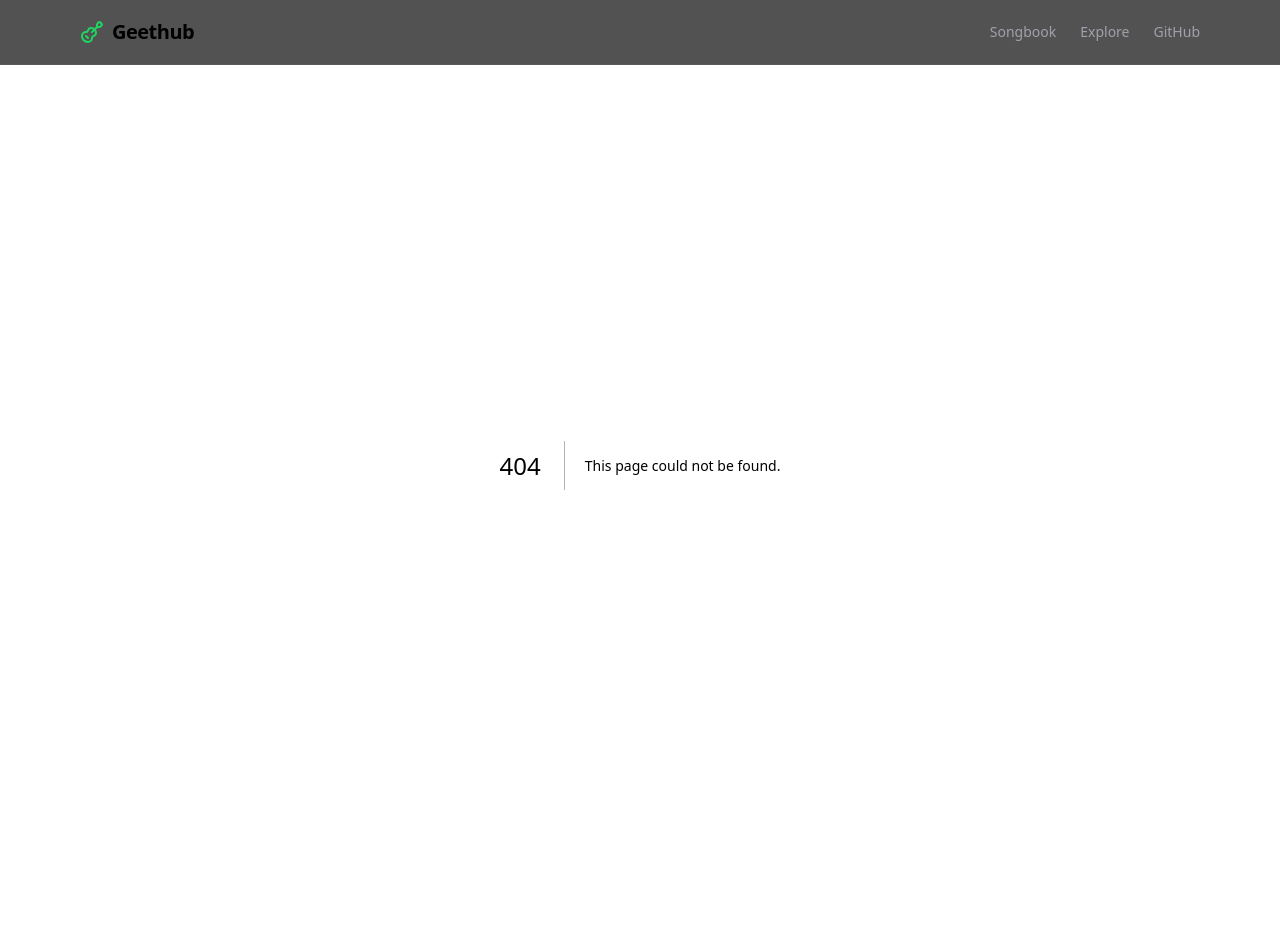
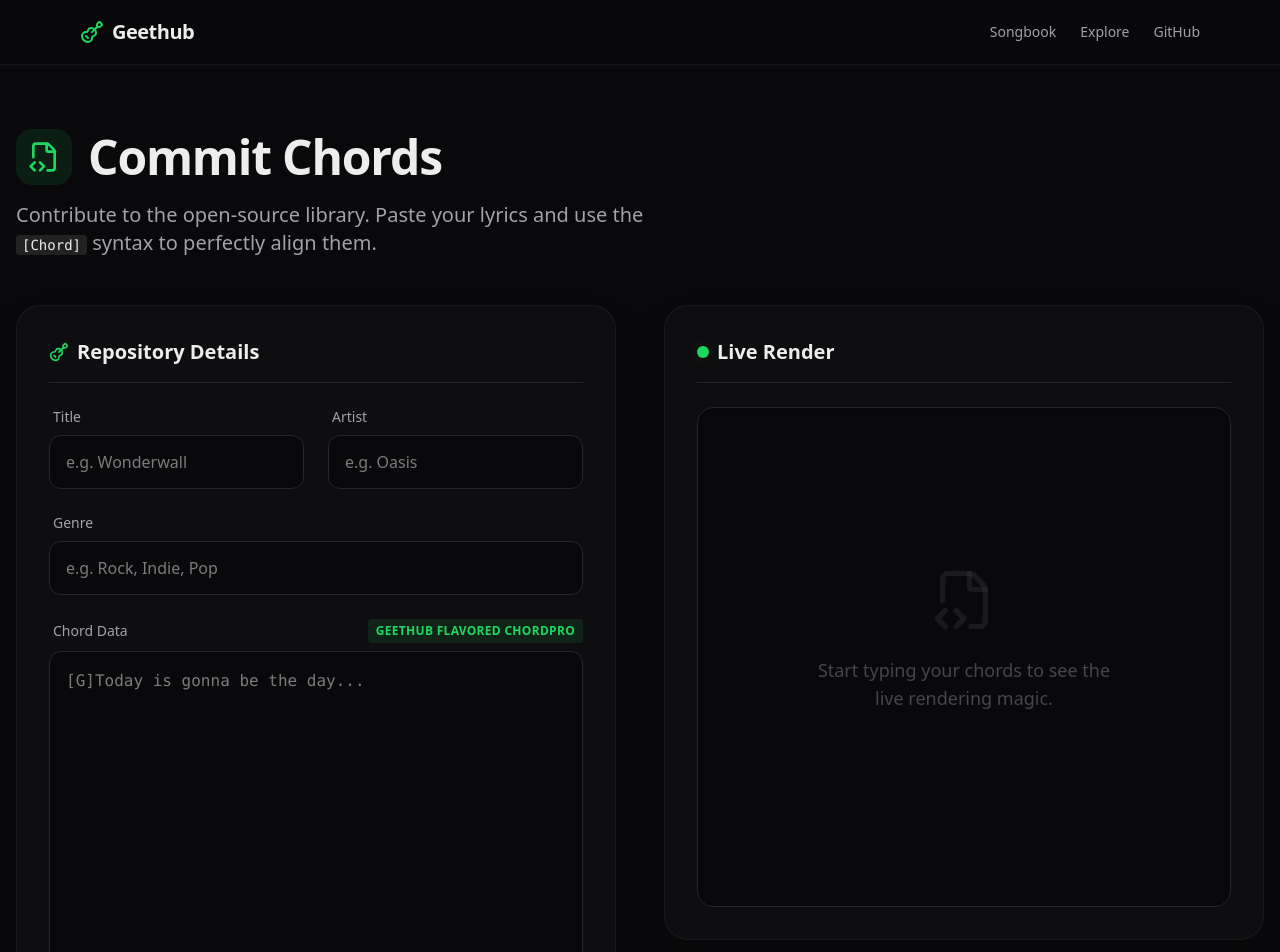
Before and after one commit to harshitnub077/GeetHub, a Next.js app: page /commit in a window 1280 px wide. Before the commit this address had no page. Shown: the top 952 px of the page. Before the commit the page ends 865 px from the top, so only its background shows below. Built offline with nearby package versions, Linux system fonts and the light colour scheme.

Commit message:
feat: design community chords commit preview workflow page

```diff
--- /dev/null
+++ b/src/app/commit/page.tsx
@@ -0,0 +1,158 @@
+"use client";
+
+import { useState } from "react";
+import { Guitar, Send, FileCode2, CheckCircle2, Mic2 } from "lucide-react";
+import Link from "next/link";
+import { ChordRenderer } from "@/components/ChordRenderer";
+
+export default function CommitPage() {
+  const [title, setTitle] = useState("");
+  const [artist, setArtist] = useState("");
+  const [genre, setGenre] = useState("");
+  const [content, setContent] = useState("");
+  const [submitted, setSubmitted] = useState(false);
+
+  const handleSubmit = (e: React.FormEvent) => {
+    e.preventDefault();
+    // Simulate submission to MVP
+    setTimeout(() => setSubmitted(true), 500);
+  };
+
+  if (submitted) {
+    return (
+      <div className="min-h-screen pt-32 pb-20 flex flex-col items-center justify-center container mx-auto px-4 text-center">
+        <div className="bg-primary/10 text-primary p-6 rounded-full mb-8 animate-bounce">
+          <CheckCircle2 className="h-16 w-16" />
+        </div>
+        <h1 className="text-5xl font-bold mb-6 tracking-tight">Pull Request Created</h1>
+        <p className="text-muted-foreground max-w-xl mb-12 text-xl leading-relaxed">
+          Thanks for contributing to Geethub! Your chords for <span className="text-foreground font-semibold">&quot;{title}&quot;</span> by <span className="text-foreground font-semibold">{artist}</span> have been successfully submitted for review.
+        </p>
+        <div className="flex gap-4">
+          <button onClick={() => { setSubmitted(false); setTitle(''); setArtist(''); setGenre(''); setContent(''); }} className="px-6 py-4 rounded-xl bg-card border border-white/10 hover:bg-white/5 transition-colors font-medium text-lg">
+            Commit Another
+          </button>
+          <Link href="/" className="px-6 py-4 rounded-xl bg-primary text-primary-foreground hover:bg-primary/90 transition-colors font-semibold flex items-center justify-center gap-2 text-lg shadow-lg shadow-primary/20">
+            <Guitar className="h-5 w-5" />
+            Back to Explore
+          </Link>
+        </div>
+      </div>
+    );
+  }
+
+  return (
+    <div className="min-h-screen pb-32">
+      <div className="container mx-auto px-4 pt-16 lg:max-w-7xl">
+        <div className="mb-12">
+          <h1 className="text-4xl md:text-5xl font-extrabold tracking-tight mb-4 flex items-center gap-4">
+            <div className="p-3 bg-primary/10 rounded-2xl">
+              <FileCode2 className="h-8 w-8 text-primary" />
+            </div>
+            Commit Chords
+          </h1>
+          <p className="text-xl text-muted-foreground max-w-2xl">
+            Contribute to the open-source library. Paste your lyrics and use the <code className="bg-white/10 px-1.5 py-0.5 rounded text-sm text-foreground">[Chord]</code> syntax to perfectly align them.
+          </p>
+        </div>
+
+        <div className="grid lg:grid-cols-2 gap-8 lg:gap-12">
+          {/* Form Section */}
+          <div className="bg-card/40 border border-white/5 rounded-3xl p-6 md:p-8 shadow-2xl">
+            <h2 className="text-xl font-semibold mb-6 border-b border-white/10 pb-4 flex items-center gap-2">
+              <Guitar className="h-5 w-5 text-primary" />
+              Repository Details
+            </h2>
+            <form onSubmit={handleSubmit} className="flex flex-col gap-6">
+              <div className="grid grid-cols-1 md:grid-cols-2 gap-6">
+                <div className="flex flex-col gap-2">
+                  <label className="text-sm font-medium text-muted-foreground ml-1">Title</label>
+                  <input
+                    required
+                    type="text"
+                    value={title}
+                    onChange={(e) => setTitle(e.target.value)}
+                    placeholder="e.g. Wonderwall"
+                    className="bg-background border border-border rounded-xl px-4 py-3.5 focus:border-primary/50 focus:ring-1 focus:ring-primary/50 transition-all outline-none"
+                  />
+                </div>
+                <div className="flex flex-col gap-2">
+                  <label className="text-sm font-medium text-muted-foreground ml-1">Artist</label>
+                  <input
+                    required
+                    type="text"
+                    value={artist}
+                    onChange={(e) => setArtist(e.target.value)}
+                    placeholder="e.g. Oasis"
+                    className="bg-background border border-border rounded-xl px-4 py-3.5 focus:border-primary/50 focus:ring-1 focus:ring-primary/50 transition-all outline-none"
+                  />
+                </div>
+              </div>
+
+              <div className="flex flex-col gap-2">
+                <label className="text-sm font-medium text-muted-foreground ml-1">Genre</label>
+                <input
+                  required
+                  type="text"
+                  value={genre}
+                  onChange={(e) => setGenre(e.target.value)}
+                  placeholder="e.g. Rock, Indie, Pop"
+                  className="bg-background border border-border rounded-xl px-4 py-3.5 focus:border-primary/50 focus:ring-1 focus:ring-primary/50 transition-all outline-none"
+                />
+              </div>
+
+              <div className="flex flex-col gap-2">
+                <div className="flex items-center justify-between ml-1 leading-none">
+                  <label className="text-sm font-medium text-muted-foreground">Chord Data</label>
+                  <span className="text-xs font-bold tracking-wide text-primary bg-primary/10 px-2 py-1 rounded">GEETHUB FLAVORED CHORDPRO</span>
+                </div>
+                <textarea
+                  required
+                  value={content}
+                  onChange={(e) => setContent(e.target.value)}
+                  placeholder="[G]Today is gonna be the day..."
+                  className="bg-background leading-relaxed border border-border rounded-xl px-4 py-4 h-96 font-mono text-base focus:border-primary/50 focus:ring-1 focus:ring-primary/50 transition-all outline-none resize-y"
+                />
+              </div>
+
+              <button type="submit" className="mt-2 px-6 py-4 rounded-xl bg-primary text-primary-foreground hover:bg-primary/90 transition-all font-bold flex items-center justify-center gap-2 text-lg shadow-xl shadow-primary/20 hover:shadow-primary/40 hover:-translate-y-0.5 active:translate-y-0">
+                <Send className="h-5 w-5" />
+                Submit Pull Request
+              </button>
+            </form>
+          </div>
+
+          {/* Live Preview Section */}
+          <div className="bg-card/40 border border-white/5 rounded-3xl p-6 md:p-8 shadow-2xl flex flex-col items-start xl:sticky xl:top-24 h-fit">
+            <h2 className="text-xl font-semibold mb-6 border-b border-white/10 pb-4 w-full flex items-center gap-2">
+              <span className="relative flex h-3 w-3">
+                <span className="animate-ping absolute inline-flex h-full w-full rounded-full bg-primary opacity-75"></span>
+                <span className="relative inline-flex rounded-full h-3 w-3 bg-primary"></span>
+              </span>
+              Live Render
+            </h2>
+            <div className="w-full bg-background rounded-2xl border border-border p-6 md:p-8 overflow-y-auto min-h-[500px] max-h-[800px] custom-scrollbar shadow-inner">
+              {content.trim() || title || artist ? (
+                <div className="opacity-100 transition-opacity duration-300">
+                  <h3 className="text-3xl font-bold mb-2 tracking-tight">{title || "Untitled Repository"}</h3>
+                  <p className="text-muted-foreground mb-10 text-lg flex items-center gap-2">
+                    <Mic2 className="h-4 w-4" />
+                    {artist || "Unknown Artist"} <span className="opacity-50">•</span> {genre || "Uncategorized"}
+                  </p>
+                  <div className="p-4 rounded-xl bg-white/[0.02] border border-white/5">
+                    <ChordRenderer content={content} transposeBy={0} simplify={false} />
+                  </div>
+                </div>
+              ) : (
+                <div className="h-full flex flex-col items-center justify-center text-muted-foreground/40 gap-6 py-32">
+                  <FileCode2 className="h-16 w-16 opacity-30" />
+                  <p className="text-lg text-center max-w-xs">Start typing your chords to see the live rendering magic.</p>
+                </div>
+              )}
+            </div>
+          </div>
+        </div>
+      </div>
+    </div>
+  );
+}
```
